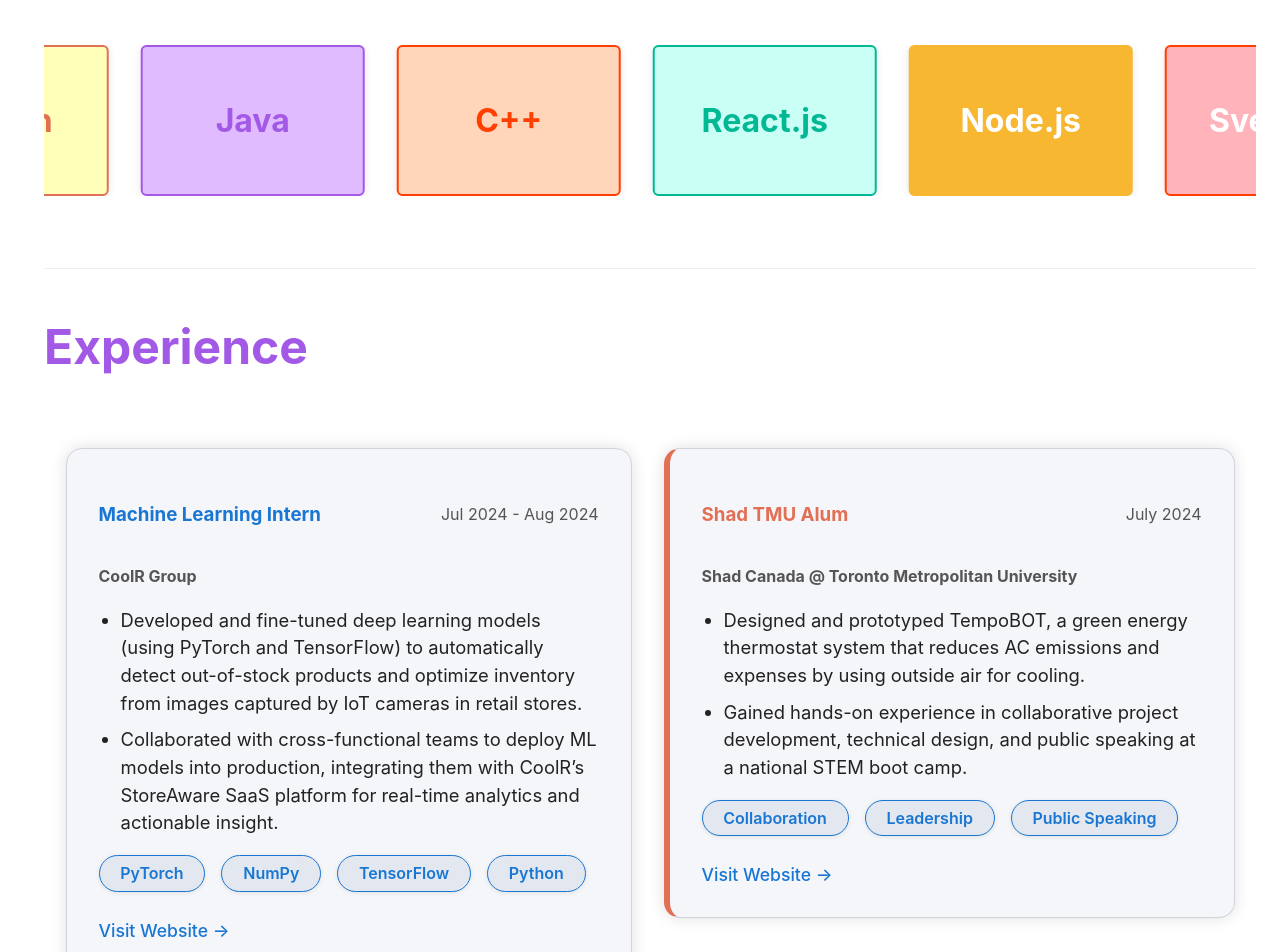
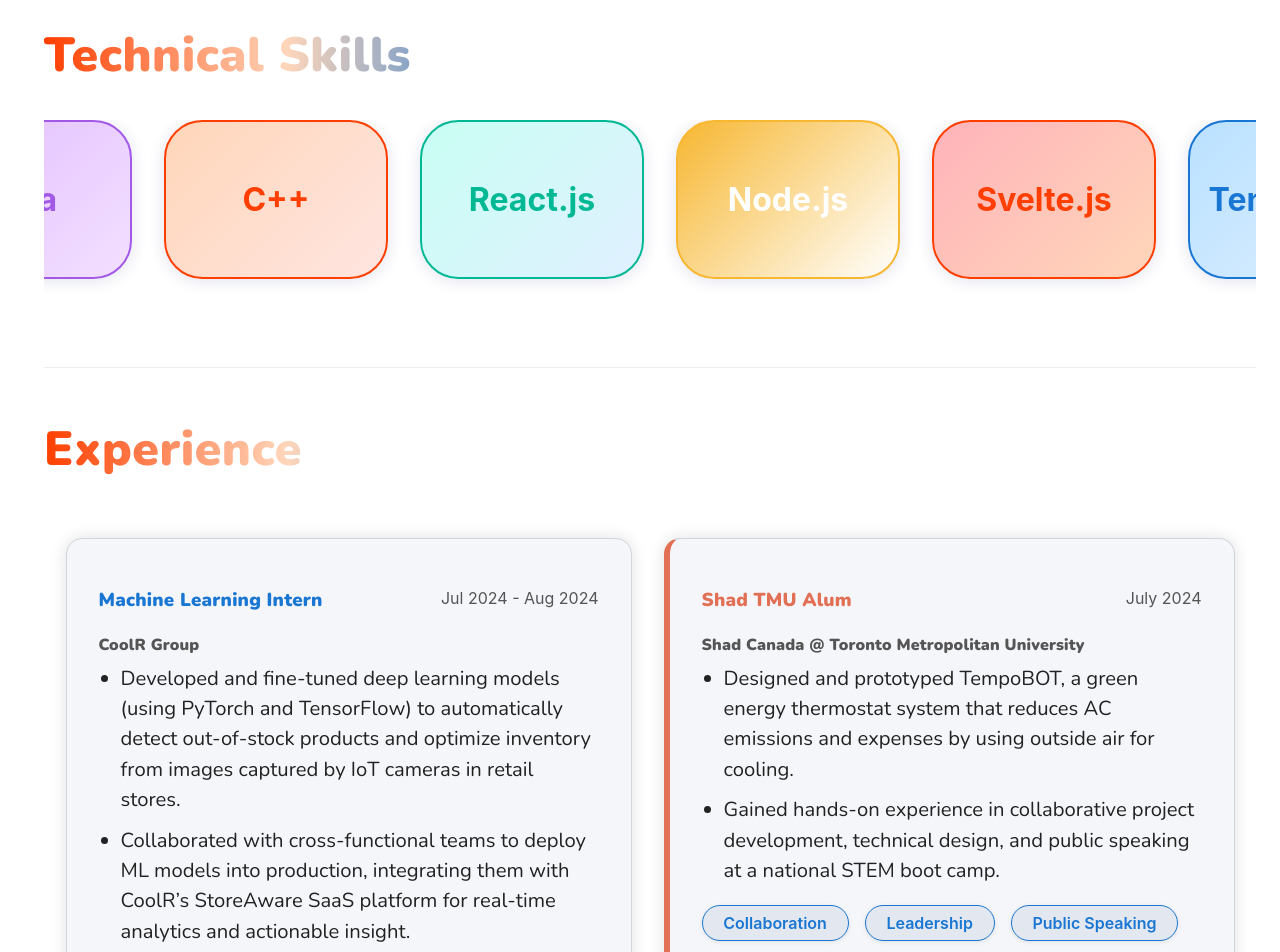
Before and after one commit to devanshg07/PersonalPortfolio, a Svelte app: page / in a window 1280 px wide. Shown: the part 880-1832 px from the top of the page. Built offline with nearby package versions, Linux system fonts and the light colour scheme.

Commit message:
its improving gradually

```diff
--- a/src/App.svelte
+++ b/src/App.svelte
@@ -3,7 +3,7 @@
 	// No props needed for now
 	const sections = [
 		{ id: 'about', label: 'About' },
-		{ id: 'skills', label: 'Technical Skills' },
+		{ id: 'skills', label: 'Skills' },
 		{ id: 'experience', label: 'Experience' },
 		{ id: 'projects', label: 'Projects' },
 		{ id: 'hobbies', label: 'Hobbies' },
@@ -53,6 +53,9 @@
 	});
 </script>
 
+<!-- Google Fonts -->
+<link href="https://fonts.googleapis.com/css2?family=Nunito:wght@400;700;900&display=swap" rel="stylesheet">
+
 <nav>
 	<ul>
 		{#each sections as section}
@@ -92,6 +95,10 @@
 				<span class="bubble reverse">Git</span>
 				<span class="bubble">OpenCV</span>
 				<span class="bubble reverse">Pandas</span>
+				<span class="bubble">Critical Thinking</span>
+				<span class="bubble">Problem Solving</span>
+				<span class="bubble">Curiousity</span>
+				<span class="bubble">Collaboration</span>
 				<!-- Duplicate for seamless loop -->
 				<span class="bubble">HTML</span>
 				<span class="bubble reverse">CSS</span>
@@ -109,6 +116,10 @@
 				<span class="bubble reverse">Git</span>
 				<span class="bubble">OpenCV</span>
 				<span class="bubble reverse">Pandas</span>
+				<span class="bubble">Critical Thinking</span>
+				<span class="bubble">Problem Solving</span>
+				<span class="bubble">Curiousity</span>
+				<span class="bubble">Collaboration</span>
 			</div>
 		</div>
 	</section>
@@ -172,7 +183,7 @@
 			</div>
 			<div class="exp-card project-card">
 				<div class="exp-header">
-					<h3 class="exp-title project-title">LLM</h3>
+					<h3 class="exp-title project-title">LLM from Scratch</h3>
 				</div>
 				<ul class="exp-list">
 					<li>Built a large language model from scratch using PyTorch, covering custom tokenization, model architecture, training, and text generation.</li>
@@ -233,6 +244,7 @@
 				<span class="bubble">Badminton</span>
 				<span class="bubble">Doomscrolling</span>
 				<span class="bubble">Cooking</span>
+				<span class="bubble">Building</span>
 				<!-- Duplicate for seamless loop -->
 				<span class="bubble">Coding</span>
 				<span class="bubble">Music</span>
@@ -241,6 +253,7 @@
 				<span class="bubble">Badminton</span>
 				<span class="bubble">Doomscrolling</span>
 				<span class="bubble">Cooking</span>
+				<span class="bubble">Building</span>
 			</div>
 		</div>
 	</section>
@@ -279,10 +292,15 @@ nav a {
 	font-weight: bold;
 	text-decoration: none;
 	font-size: 2.5em;
-	transition: color 0.2s;
+	transition: color 0.2s, box-shadow 0.22s, transform 0.22s, background 0.22s;
+	border-radius: 0.5em;
+	padding: 0.1em 0.4em;
 }
-nav a:hover {
-	color: #333;
+nav a:hover, nav a:focus {
+	color: #a259e6;
+	background: #fff6;
+	box-shadow: 0 4px 24px #a259e644;
+	transform: scale(1.08) rotate(-2deg);
 }
 main {
 	max-width: none;
@@ -374,29 +392,39 @@ h2 {
 	align-items: center;
 	justify-content: center;
 	padding: 1.2em 0;
-	border-radius: 0.18em;
+	border-radius: 1.2em;
 	font-size: 2em;
 	font-weight: bold;
 	width: 220px;
 	min-height: 2.2em;
-	transition: transform 0.18s cubic-bezier(0.4, 0.2, 0.2, 1), box-shadow 0.18s cubic-bezier(0.4, 0.2, 0.2, 1);
-	box-shadow: 0 1px 8px rgba(0,0,0,0.10);
-	/* Remove animation and rotation */
+	transition: transform 0.18s cubic-bezier(0.4, 0.2, 0.2, 1), box-shadow 0.18s cubic-bezier(0.4, 0.2, 0.2, 1), background 0.18s;
+	box-shadow: 0 2px 16px 0 rgba(31,38,135,0.13);
+	background: rgba(255,255,255,0.85);
+	backdrop-filter: blur(8px) saturate(1.2);
+	border: 2.5px solid #fff6;
+	margin-bottom: 0.5em;
 }
 .bubble:hover {
-	transform: scale(1.12);
+	transform: scale(1.13) rotate(-3deg);
 	z-index: 2;
+	box-shadow: 0 8px 32px 0 #a259e644, 0 2px 16px 0 #ff3e0044;
+	background: linear-gradient(120deg, #fff6, #ffd6ba 80%);
 }
-.exp-card {
-	background: #f5f6fa;
-	color: #222;
-	border-radius: 16px;
-	border: 1.5px solid #d1d5db;
-	box-shadow: 0 0 16px 0 #e0e0e0;
+.exp-card, .project-card, .shad-card {
+	background: rgba(255,255,255,0.82);
+	backdrop-filter: blur(16px) saturate(1.2);
+	box-shadow: 0 8px 32px 0 rgba(31,38,135,0.13), 0 2px 8px 0 #a259e622;
+	border-radius: 28px;
+	border: 1.5px solid #e0e0e0;
 	padding: 2.2em 2em 2em 2em;
 	margin: 2em 0 2.5em 0;
 	width: 500px;
 	max-width: 90vw;
+	transition: box-shadow 0.25s, transform 0.22s;
+}
+.exp-card:hover, .project-card:hover, .shad-card:hover {
+	box-shadow: 0 16px 48px 0 rgba(31,38,135,0.22), 0 4px 24px 0 #a259e644;
+	transform: translateY(-8px) scale(1.025) rotate(-1deg);
 }
 .exp-header {
 	display: flex;
@@ -454,16 +482,36 @@ h2 {
 	margin-bottom: 0.5em;
 }
 body {
-	background: linear-gradient(135deg, #f8fafc 0%, #fbeee6 100%);
+	font-family: 'Nunito', Arial, sans-serif;
+	font-size: 1.1em;
+	line-height: 1.7;
+	margin: 0;
+	padding: 0;
+	background: #f8fafc;
+}
+h1, h2, h3, h4, h5, h6 {
+	font-family: 'Nunito', Arial, sans-serif;
+	font-weight: 900;
+	margin-top: 0.7em;
+	margin-bottom: 0.5em;
+	letter-spacing: 0.01em;
+}
+p, li {
+	font-family: 'Nunito', Arial, sans-serif;
+	font-size: 1.1em;
+	margin-bottom: 1em;
+	color: #222;
 }
 
 /* Section heading colors */
-#about h2 { color: #ff3e00; }
-#skills h2 { color: #1976d2; }
-#experience h2 { color: #a259e6; }
-#projects h2 { color: #2ecc40; }
-#hobbies h2 { color: #f7b731; }
-#reachout h2 { color: #e17055; }
+section h2 {
+	background: linear-gradient(90deg, #ff3e00 0%, #ffd6ba 20%, #1976d2 40%, #bae1ff 50%, #a259e6 60%, #f3e0ff 70%, #2ecc40 80%, #baffc9 90%, #f7b731 95%, #e17055 100%);
+	-webkit-background-clip: text;
+	-webkit-text-fill-color: transparent;
+	font-size: 3em;
+	font-weight: 900;
+	margin-bottom: 0.5em;
+}
 
 /* Experience card tweaks for fun */
 .exp-card {
@@ -501,45 +549,45 @@ body {
 }
 
 /* Fun, multi-colored skill bubbles for the belt */
-.bubble-belt-inner .bubble:nth-child(8n+1) {
-	background: #ffb3ba;
+.bubble-belt-inner .bubble:nth-child(8n+1), .hobbies-belt-inner .bubble:nth-child(7n+1) {
+	background: linear-gradient(135deg, #ffb3ba 0%, #ffd6ba 100%);
+	color: #ff3e00;
+	border-color: #ff3e00;
+}
+.bubble-belt-inner .bubble:nth-child(8n+2), .hobbies-belt-inner .bubble:nth-child(7n+2) {
+	background: linear-gradient(135deg, #bae1ff 0%, #e0f0ff 100%);
+	color: #1976d2;
+	border-color: #1976d2;
+}
+.bubble-belt-inner .bubble:nth-child(8n+3), .hobbies-belt-inner .bubble:nth-child(7n+3) {
+	background: linear-gradient(135deg, #baffc9 0%, #eaffea 100%);
+	color: #2ecc40;
+	border-color: #2ecc40;
+}
+.bubble-belt-inner .bubble:nth-child(8n+4), .hobbies-belt-inner .bubble:nth-child(7n+4) {
+	background: linear-gradient(135deg, #ffffba 0%, #fff6 100%);
+	color: #e17055;
+	border-color: #e17055;
+}
+.bubble-belt-inner .bubble:nth-child(8n+5), .hobbies-belt-inner .bubble:nth-child(7n+5) {
+	background: linear-gradient(135deg, #e0bbff 0%, #f3e0ff 100%);
+	color: #a259e6;
+	border-color: #a259e6;
+}
+.bubble-belt-inner .bubble:nth-child(8n+6), .hobbies-belt-inner .bubble:nth-child(7n+6) {
+	background: linear-gradient(135deg, #ffd6ba 0%, #ffe5e0 100%);
+	color: #ff3e00;
+	border-color: #ff3e00;
+}
+.bubble-belt-inner .bubble:nth-child(8n+7), .hobbies-belt-inner .bubble:nth-child(7n) {
+	background: linear-gradient(135deg, #c9fff4 0%, #e0f0ff 100%);
+	color: #00b894;
+	border-color: #00b894;
+}
+.bubble-belt-inner .bubble:nth-child(8n), .hobbies-belt-inner .bubble:nth-child(7n+7) {
+	background: linear-gradient(135deg, #f7b731 0%, #fff6 100%);
 	color: #fff;
-	border: 2.5px solid #ff3e00;
-}
-.bubble-belt-inner .bubble:nth-child(8n+2) {
-	background: #bae1ff;
-	color: #1976d2;
-	border: 2.5px solid #1976d2;
-}
-.bubble-belt-inner .bubble:nth-child(8n+3) {
-	background: #baffc9;
-	color: #2ecc40;
-	border: 2.5px solid #2ecc40;
-}
-.bubble-belt-inner .bubble:nth-child(8n+4) {
-	background: #ffffba;
-	color: #e17055;
-	border: 2.5px solid #e17055;
-}
-.bubble-belt-inner .bubble:nth-child(8n+5) {
-	background: #e0bbff;
-	color: #a259e6;
-	border: 2.5px solid #a259e6;
-}
-.bubble-belt-inner .bubble:nth-child(8n+6) {
-	background: #ffd6ba;
-	color: #ff3e00;
-	border: 2.5px solid #ff3e00;
-}
-.bubble-belt-inner .bubble:nth-child(8n+7) {
-	background: #c9fff4;
-	color: #00b894;
-	border: 2.5px solid #00b894;
-}
-.bubble-belt-inner .bubble:nth-child(8n) {
-	background: #f7b731;
-	color: #fff;
-	border: 2.5px solid #f7b731;
+	border-color: #f7b731;
 }
 .skills-belt {
 	overflow: hidden;
@@ -610,71 +658,49 @@ p, li, .exp-list, .exp-desc {
 .reachout-links {
 	margin-top: 1.5em;
 }
-.insta-link {
+.insta-link, .github-link, .linkedin-link, .email-link {
 	display: inline-block;
+	margin-left: 1em;
 	padding: 0.7em 1.5em;
-	background: linear-gradient(90deg, #fd5949 0%, #d6249f 50%, #285AEB 100%);
 	color: #fff;
 	font-weight: bold;
 	border-radius: 2em;
 	text-decoration: none;
 	font-size: 1.2em;
-	transition: box-shadow 0.18s, transform 0.18s;
+	transition: box-shadow 0.22s, transform 0.22s, background 0.22s, color 0.22s;
 	box-shadow: 0 2px 8px rgba(0,0,0,0.10);
+	cursor: pointer;
 }
-.insta-link:hover {
+.insta-link {
+	background: linear-gradient(90deg, #fd5949 0%, #d6249f 50%, #285AEB 100%);
+}
+.insta-link:hover, .insta-link:focus {
 	box-shadow: 0 6px 24px rgba(253,89,73,0.18), 0 1.5px 8px rgba(0,0,0,0.10);
-	transform: scale(1.08);
+	transform: scale(1.08) rotate(-2deg);
+	background: linear-gradient(90deg, #285AEB 0%, #fd5949 100%);
 }
 .github-link {
-	display: inline-block;
-	margin-left: 1em;
-	padding: 0.7em 1.5em;
 	background: linear-gradient(90deg, #333 0%, #6e5494 100%);
-	color: #fff;
-	font-weight: bold;
-	border-radius: 2em;
-	text-decoration: none;
-	font-size: 1.2em;
-	transition: box-shadow 0.18s, transform 0.18s;
-	box-shadow: 0 2px 8px rgba(0,0,0,0.10);
 }
-.github-link:hover {
+.github-link:hover, .github-link:focus {
 	box-shadow: 0 6px 24px rgba(110,84,148,0.18), 0 1.5px 8px rgba(0,0,0,0.10);
-	transform: scale(1.08);
+	transform: scale(1.08) rotate(-2deg);
+	background: linear-gradient(90deg, #6e5494 0%, #333 100%);
 }
 .linkedin-link {
-	display: inline-block;
-	margin-left: 1em;
-	padding: 0.7em 1.5em;
 	background: linear-gradient(90deg, #0077b5 0%, #00c6ff 100%);
-	color: #fff;
-	font-weight: bold;
-	border-radius: 2em;
-	text-decoration: none;
-	font-size: 1.2em;
-	transition: box-shadow 0.18s, transform 0.18s;
-	box-shadow: 0 2px 8px rgba(0,0,0,0.10);
 }
-.linkedin-link:hover {
+.linkedin-link:hover, .linkedin-link:focus {
 	box-shadow: 0 6px 24px rgba(0,119,181,0.18), 0 1.5px 8px rgba(0,0,0,0.10);
-	transform: scale(1.08);
+	transform: scale(1.08) rotate(-2deg);
+	background: linear-gradient(90deg, #00c6ff 0%, #0077b5 100%);
 }
 .email-link {
-	display: inline-block;
-	margin-left: 1em;
-	padding: 0.7em 1.5em;
 	background: linear-gradient(90deg, #ff5858 0%, #ffc371 100%);
-	color: #fff;
-	font-weight: bold;
-	border-radius: 2em;
-	text-decoration: none;
-	font-size: 1.2em;
-	transition: box-shadow 0.18s, transform 0.18s;
-	box-shadow: 0 2px 8px rgba(0,0,0,0.10);
 }
-.email-link:hover {
+.email-link:hover, .email-link:focus {
 	box-shadow: 0 6px 24px rgba(255,88,88,0.18), 0 1.5px 8px rgba(0,0,0,0.10);
-	transform: scale(1.08);
+	transform: scale(1.08) rotate(-2deg);
+	background: linear-gradient(90deg, #ffc371 0%, #ff5858 100%);
 }
 </style>
```
